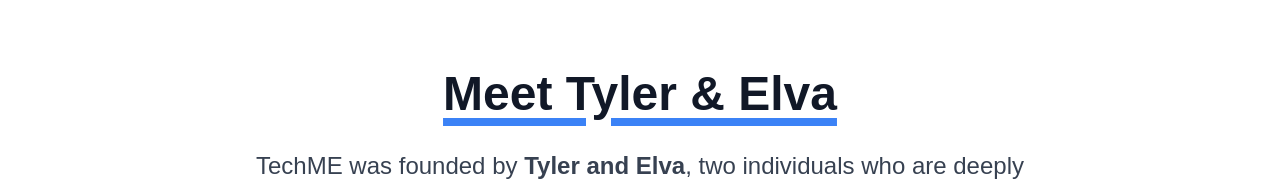
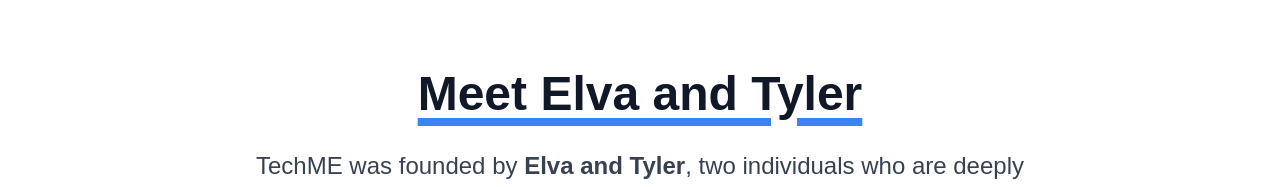
Before and after one commit to tthood99/techconnect, a React (Vite) app: page / in a window 1280 px wide. Shown: the part 754-941 px from the top of the page. Built offline with nearby package versions, Linux system fonts and the light colour scheme.

Commit message:
feat: Improve page scrolling and navigation
Adds `scroll-margin-top` to sections to prevent content from being obscured by sticky headers. Updates About section text to reflect the founders' names in the correct order.

```diff
--- a/components/About.tsx
+++ b/components/About.tsx
@@ -3,13 +3,13 @@
 
 const About: React.FC = () => {
   return (
-    <section id="about" className="py-20 bg-white">
+    <section id="about" className="py-20 bg-white scroll-mt-20">
       <div className="max-w-4xl mx-auto px-4 text-center">
         <h2 className="text-3xl md:text-5xl font-bold text-gray-900 mb-8 underline decoration-blue-500 decoration-8 underline-offset-8">
-          Meet Tyler & Elva
+          Meet Elva and Tyler
         </h2>
         <p className="text-xl md:text-2xl text-gray-700 leading-relaxed mb-12">
-          TechME was founded by <strong>Tyler and Elva</strong>, two individuals who are deeply passionate about educating others on technology use and its life-changing benefits.
+          TechME was founded by <strong>Elva and Tyler</strong>, two individuals who are deeply passionate about educating others on technology use and its life-changing benefits.
         </p>
         <div className="grid md:grid-cols-2 gap-12 text-left">
           <div className="bg-slate-50 p-8 rounded-2xl border-l-8 border-blue-700 shadow-sm">
--- a/index.html
+++ b/index.html
@@ -15,18 +15,21 @@
 
     <style>
         @import url('https://fonts.googleapis.com/css2?family=Open+Sans:wght@400;600;700&display=swap');
+        html {
+            scroll-behavior: smooth;
+        }
         body {
             font-family: 'Open+Sans', sans-serif;
-            scroll-behavior: smooth;
         }
-        .high-contrast-text { color: #000000; }
-        .high-contrast-bg { background-color: #FFFFFF; }
-        .accessible-blue { color: #0056b3; }
-        .accessible-blue-bg { background-color: #0056b3; }
-        /* Custom scrollbar for cleaner look in iframe */
+        /* Custom scrollbar for cleaner look */
         ::-webkit-scrollbar { width: 8px; }
         ::-webkit-scrollbar-track { background: #f1f1f1; }
         ::-webkit-scrollbar-thumb { background: #0056b3; border-radius: 10px; }
+
+        /* Ensure sections have enough top margin so the sticky header doesn't cover the title */
+        .scroll-section {
+            scroll-margin-top: 5rem;
+        }
     </style>
 <script type="importmap">
 {
@@ -122,11 +125,11 @@
         );
 
         const About = () => (
-            <section id="about" className="py-20 bg-white scroll-mt-20">
+            <section id="about" className="py-20 bg-white scroll-section">
                 <div className="max-w-4xl mx-auto px-4 text-center">
-                    <h2 className="text-3xl md:text-5xl font-bold text-gray-900 mb-8 underline decoration-blue-500 decoration-8 underline-offset-8">Meet Tyler & Elva</h2>
+                    <h2 className="text-3xl md:text-5xl font-bold text-gray-900 mb-8 underline decoration-blue-500 decoration-8 underline-offset-8">Meet Elva and Tyler</h2>
                     <p className="text-xl md:text-2xl text-gray-700 leading-relaxed mb-12">
-                        TechME was founded by <strong>Tyler and Elva</strong>, two individuals who are deeply passionate about educating others on technology use and its life-changing benefits.
+                        TechME was founded by <strong>Elva and Tyler</strong>, two individuals who are deeply passionate about educating others on technology use and its life-changing benefits.
                     </p>
                     <div className="grid md:grid-cols-2 gap-12 text-left">
                         <div className="bg-slate-50 p-8 rounded-2xl border-l-8 border-blue-700 shadow-sm">
@@ -143,7 +146,7 @@
         );
 
         const Process = () => (
-            <section id="process" className="py-20 bg-slate-900 text-white scroll-mt-20">
+            <section id="process" className="py-20 bg-slate-900 text-white scroll-section">
                 <div className="max-w-7xl mx-auto px-4">
                     <h2 className="text-3xl md:text-5xl font-bold text-center mb-16">Our Simple 3-Step Process</h2>
                     <div className="grid md:grid-cols-3 gap-12">
@@ -164,7 +167,7 @@
         );
 
         const Services = () => (
-            <section id="services" className="py-20 bg-white scroll-mt-20">
+            <section id="services" className="py-20 bg-white scroll-section">
                 <div className="max-w-7xl mx-auto px-4 text-center">
                     <h2 className="text-3xl md:text-5xl font-bold text-gray-900 mb-16">How We Can Help</h2>
                     <div className="grid md:grid-cols-3 gap-10">
@@ -187,7 +190,7 @@
         );
 
         const WhoWeHelp = () => (
-            <section id="who" className="py-20 bg-blue-700 text-white text-center scroll-mt-20">
+            <section id="who" className="py-20 bg-blue-700 text-white text-center scroll-section">
                 <div className="max-w-7xl mx-auto px-4">
                     <h2 className="text-3xl md:text-5xl font-bold mb-16">Who We Support</h2>
                     <div className="grid md:grid-cols-3 gap-8">
@@ -208,7 +211,7 @@
         );
 
         const Contact = () => (
-            <section id="contact" className="py-20 bg-slate-50 scroll-mt-20">
+            <section id="contact" className="py-20 bg-slate-50 scroll-section">
                 <div className="max-w-5xl mx-auto px-4">
                     <div className="bg-white rounded-[2rem] shadow-2xl overflow-hidden grid md:grid-cols-2">
                         <div className="p-10 bg-blue-900 text-white">
```
